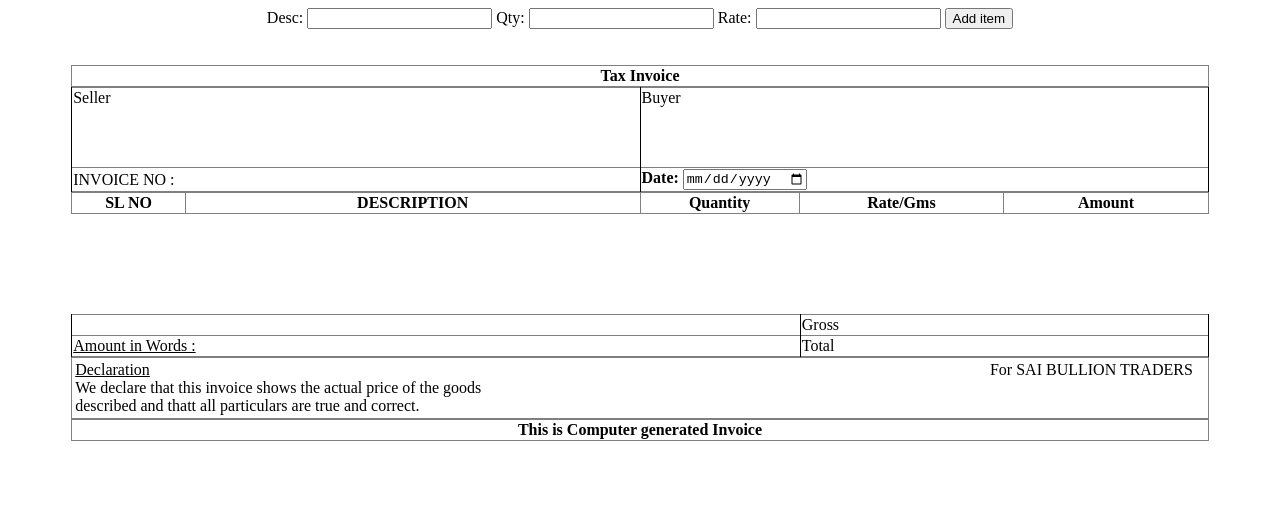
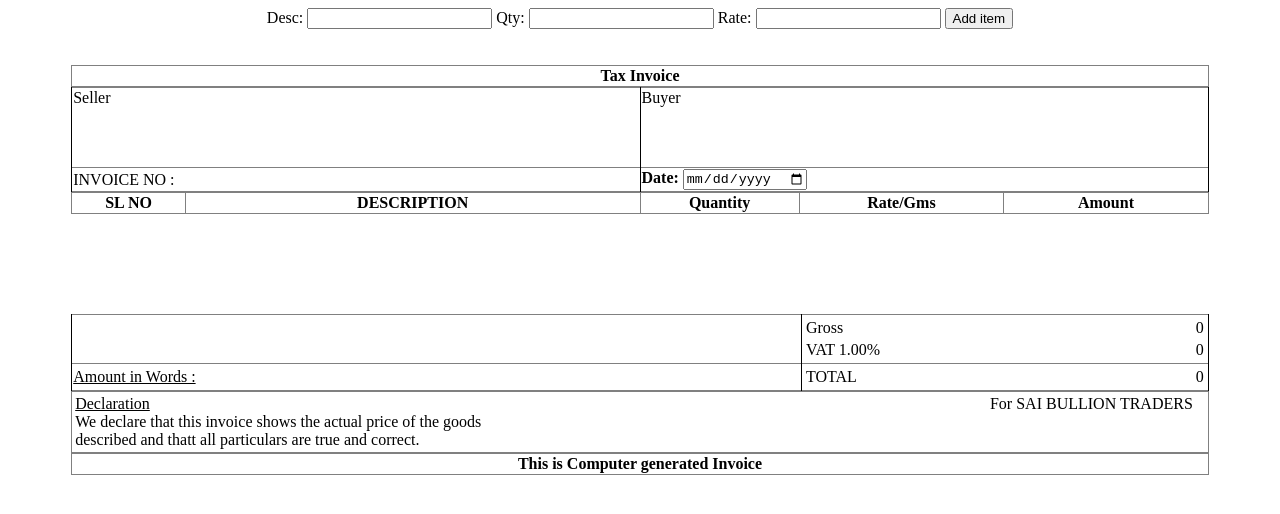
Before and after one commit to sadanandpai/jewellery_receipt, a plain HTML site: page index.html in a window 1280 px wide. Drawn offline with nearby package versions, Linux system fonts and the light colour scheme.

Commit message:
Update index.html

```diff
--- a/index.html
+++ b/index.html
@@ -12,6 +12,9 @@
 					border-left: 1px solid #000;
 					border-right: 1px solid #000;
 				}
+				.no-border td {
+					border: none;
+				}
 				.no-left{
 					border-right: 1px solid #000;
 				}
@@ -25,9 +28,9 @@
 				<div align=center ng-controller="ItemListController">
 
 				<form ng-submit="additem()">
-					Desc: <input type="text" ng-model="itemName">
-					Qty: <input type="text" ng-model="itemQty">
-					Rate: <input type="text" ng-model="itemRate">
+					Desc: <input type="text" required="required" ng-model="itemName">
+					Qty: <input type="number" required="required" ng-model="itemQty">
+					Rate: <input type="number" required="required" ng-model="itemRate">
 					<input class="btn-primary" type="submit" value="Add item" />
 				</form>
 				<button ng-click="deleteItem()" ng-show="selectionCounter">Delete</button>
@@ -68,18 +71,36 @@
 							<td width=40%>{{item.name}}</td>
 							<td width=14%>{{item.qty}}</td>
 							<td width=18%>{{item.rate}}</td>
-							<td width=18%></td>
+							<td width=18%>{{item.gross}}</td>
 					</tr>
 				</table>
 
 				<table class="tab" align=center border="1" width=90%>
 					<tr>
-						<td width=64.1%></td>
-						<td>Gross</td>
+						<td width=64.2%></td>
+						<td>
+							<table class="no-border" width="100%">
+								<tr>
+									<td>Gross</td>
+									<td align="right">{{gross}}</td>
+								</tr>
+								<tr>
+									<td>VAT 1.00%</td>
+									<td align="right">{{vat}}</td>
+								</tr>
+							</table>
+						</td>
 					</tr>
 					<tr>
 						<td><u>Amount in Words :</u> </td>
-						<td>Total</td>
+						<td>
+							<table class="no-border" width="100%">
+								<tr>
+									<td>TOTAL</td>
+									<td align="right">{{total}}</td>
+								</tr>
+							</table>
+						</td>
 					</tr>
 				</table>
 
```
